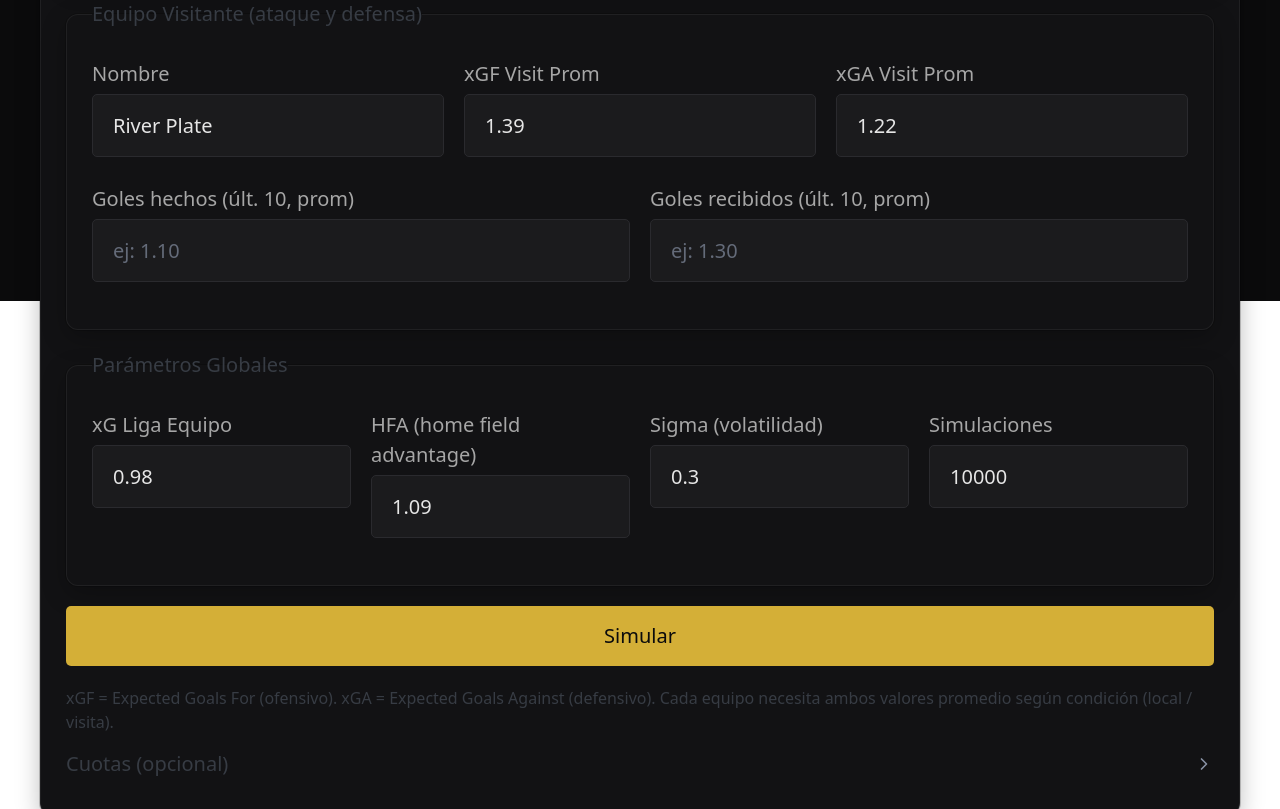
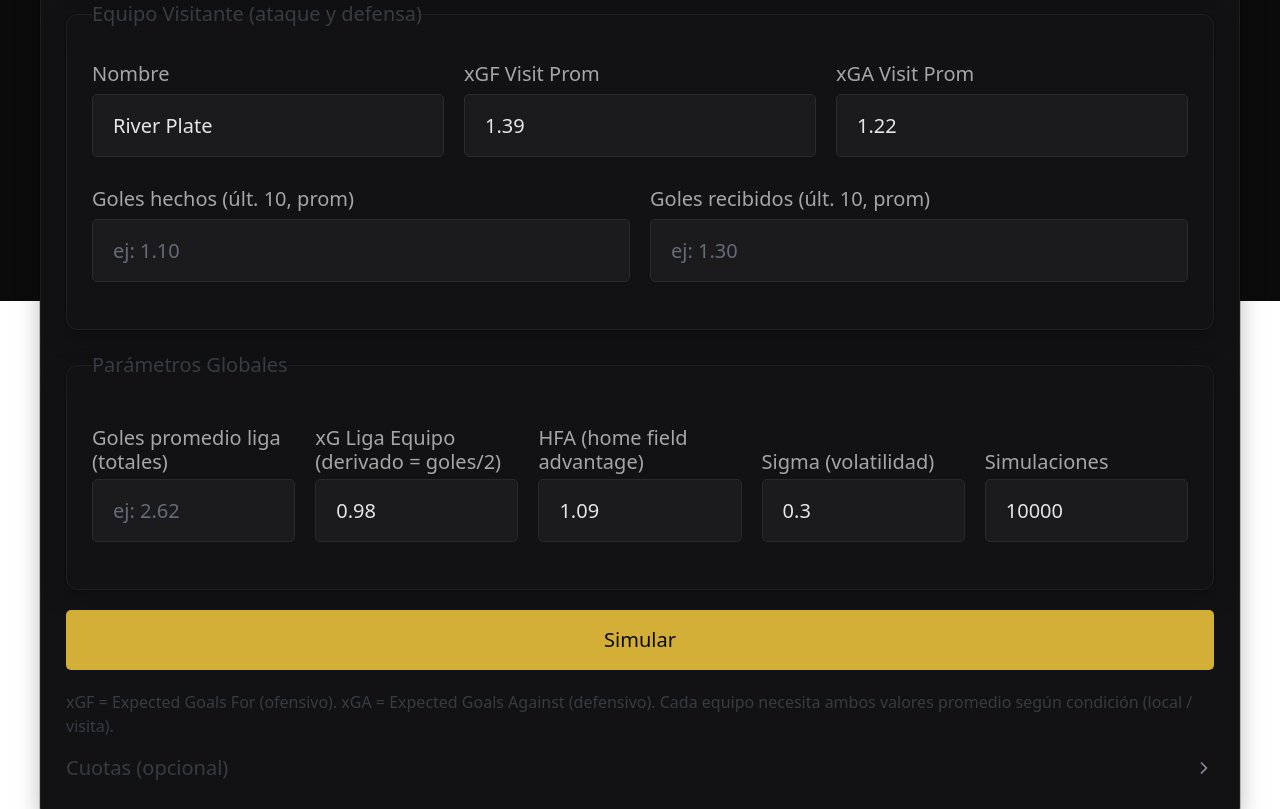
Before and after one commit to Zoragod/rushapo-simulador, a Flask app: page / in a window 1280 px wide. Shown: the part 499-1308 px from the top of the page. Run offline with Flask 3, Linux system fonts and the light colour scheme; some libraries are stand-ins or nearby versions.

Commit message:
Mejora en formulas - xg liga

```diff
--- a/app.py
+++ b/app.py
@@ -52,12 +52,18 @@ def simular():
             "ga_local_10": _to_float(form.get("ga_local_10"), current.get("ga_local_10") or current["xGA_local_prom"]),
             "gf_visit_10": _to_float(form.get("gf_visit_10"), current.get("gf_visit_10") or current["xGF_visit_prom"]),
             "ga_visit_10": _to_float(form.get("ga_visit_10"), current.get("ga_visit_10") or current["xGA_visit_prom"]),
+            # Promedio de goles totales de la liga (si se da, derivamos xG liga = goles/2)
+            "goles_liga_prom": _to_float(form.get("goles_liga_prom"), current.get("goles_liga_prom") or 2*current["xG_liga_equipo"]),
             "xG_liga_equipo": _to_float(form.get("xG_liga_equipo"), current["xG_liga_equipo"]),
             "HFA": _to_float(form.get("HFA"), current["HFA"]),
             "sigma": _to_float(form.get("sigma"), current["sigma"]),
             "n_sims": _to_int(form.get("n_sims"), current["n_sims"]),
             "seed": current.get("seed", 42),
         }
+
+        # Recalcular xG liga si se proporcionó goles_liga_prom válido
+        if p.get("goles_liga_prom") and p["goles_liga_prom"] > 0:
+            p["xG_liga_equipo"] = p["goles_liga_prom"] / 2.0
         result = run_simulacion_completa(p, mostrar_graficos=False, exportar_excel=False)
         resumen = result["resumen"].to_dict()
         top_scores = result["top_scores"].to_dict(orient="records")
--- a/simulador_rushapo.py
+++ b/simulador_rushapo.py
@@ -34,6 +34,8 @@ params = {
     "ga_local_10": None,
     "gf_visit_10": None,
     "ga_visit_10": None,
+    # Promedio de goles totales por partido de la liga (para derivar xG_liga_equipo = goles_liga_prom/2)
+    "goles_liga_prom": None,
     "xG_liga_equipo": 0.98,
     "HFA": 1.09,
     "sigma": 0.3,
--- a/static/css/theme.css
+++ b/static/css/theme.css
@@ -60,3 +60,9 @@ button:hover, .button:hover{background:var(--gold-weak)}
 .details summary{color:var(--gold)}
 
 footer{margin:2rem 0; color:var(--muted); font-size:.9rem}
+
+/* Align form fields in Global Parameters */
+.form-grid{align-items:start}
+.form-grid label{display:flex; flex-direction:column}
+.form-grid label .lbl{display:flex; align-items:flex-end; line-height:1.2; min-height:3.2em; margin-bottom:.25rem}
+.form-grid input,.form-grid select{margin-top:0}
--- a/templates/index.html
+++ b/templates/index.html
@@ -59,17 +59,20 @@
     </fieldset>
     <fieldset class="card">
       <legend>Parámetros Globales</legend>
-      <div class="grid">
-        <label>xG Liga Equipo
-          <input type="number" step="0.01" name="xG_liga_equipo" value="{{ current['xG_liga_equipo'] if current else 0.98 }}" required />
+      <div class="grid form-grid">
+        <label><span class="lbl">Goles promedio liga (totales)</span>
+          <input type="number" step="0.01" name="goles_liga_prom" value="{{ current.get('goles_liga_prom', '') if current else '' }}" placeholder="ej: 2.62" />
         </label>
-        <label>HFA (home field advantage)
+        <label><span class="lbl">xG Liga Equipo (derivado = goles/2)</span>
+          <input type="number" step="0.01" name="xG_liga_equipo" value="{{ current['xG_liga_equipo'] if current else 0.98 }}" readonly />
+        </label>
+        <label><span class="lbl">HFA (home field advantage)</span>
           <input type="number" step="0.01" name="HFA" value="{{ current['HFA'] if current else 1.09 }}" required />
         </label>
-        <label>Sigma (volatilidad)
+        <label><span class="lbl">Sigma (volatilidad)</span>
           <input type="number" step="0.01" name="sigma" value="{{ current['sigma'] if current else 0.3 }}" required />
         </label>
-        <label>Simulaciones
+        <label><span class="lbl">Simulaciones</span>
           <input type="number" name="n_sims" value="{{ current['n_sims'] if current else 5000 }}" required />
         </label>
       </div>
```
